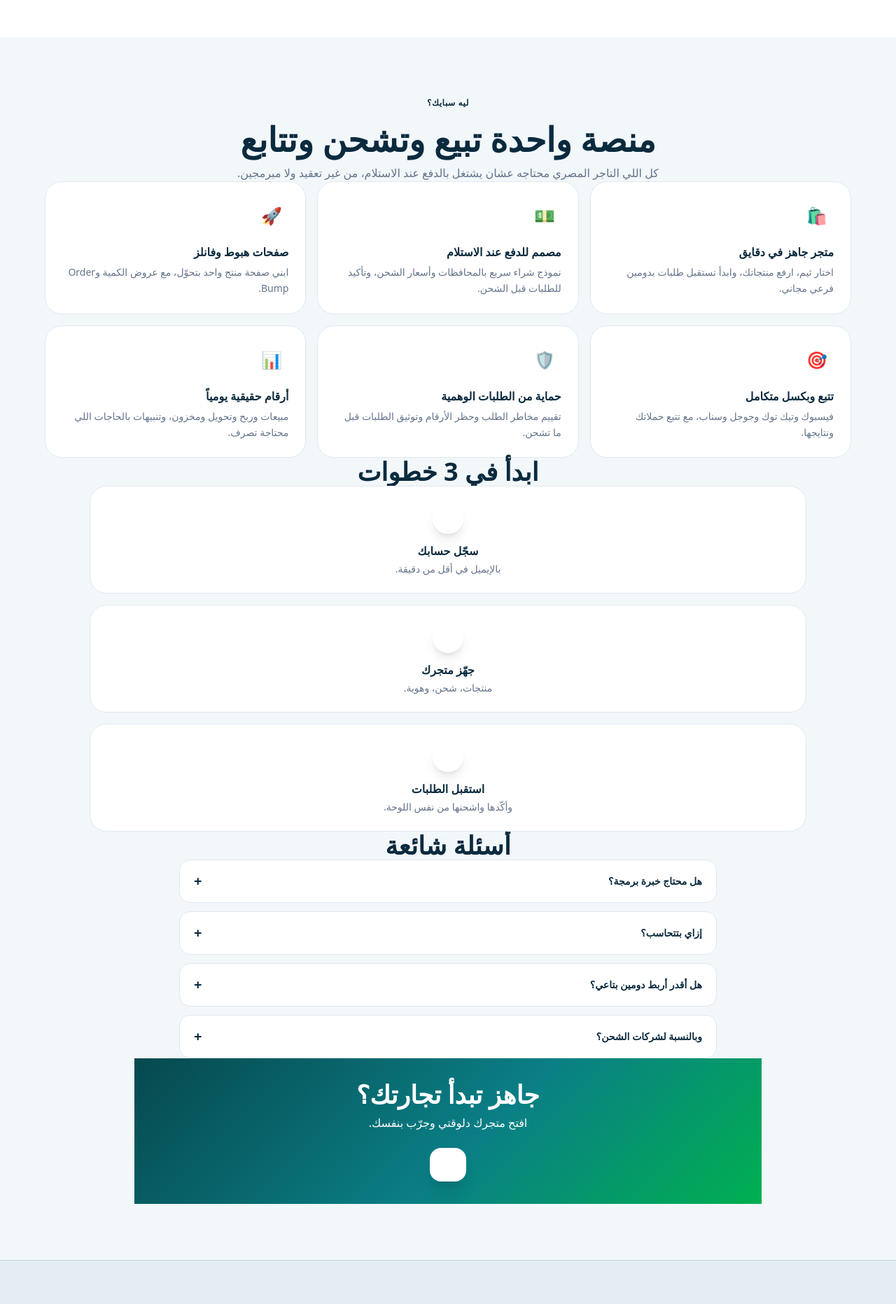
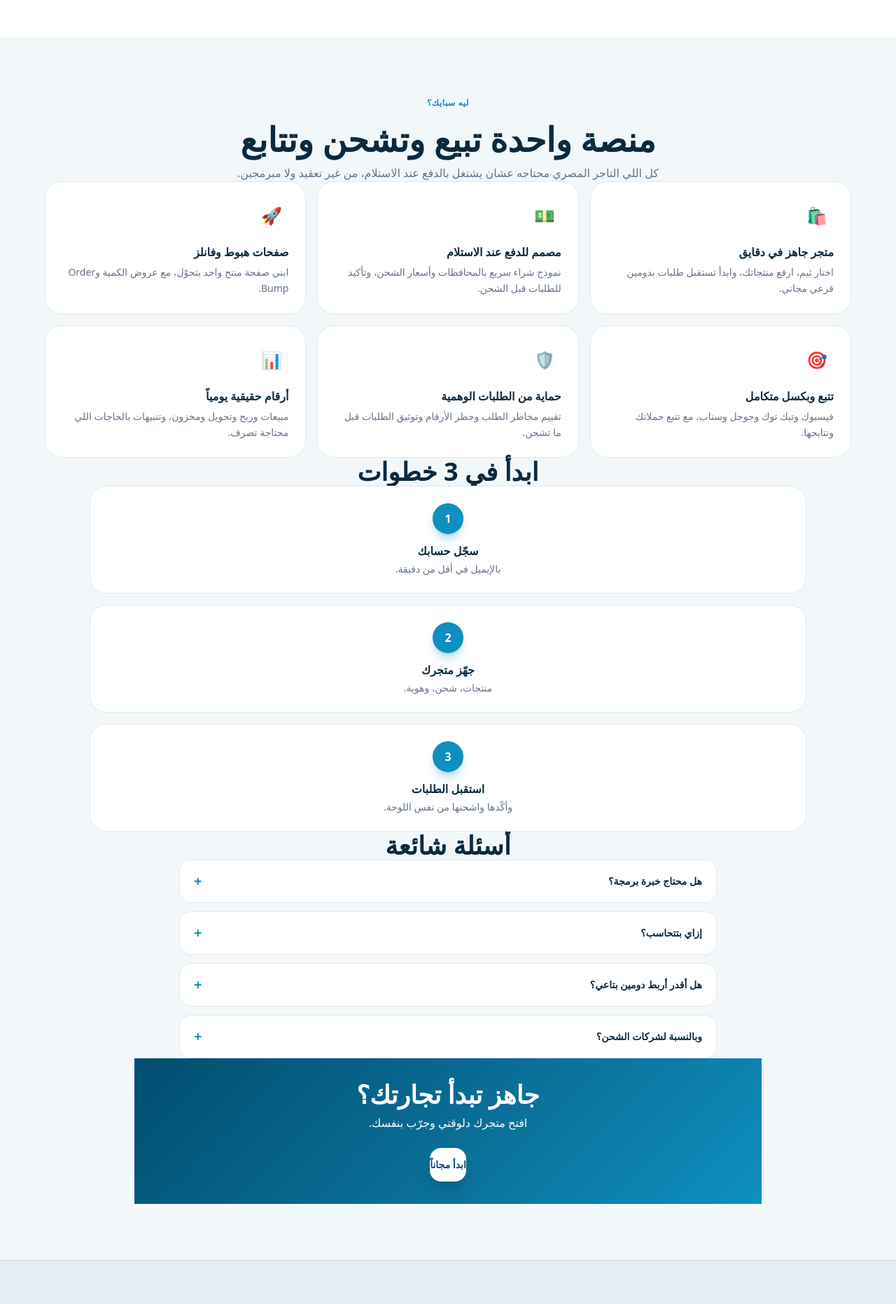
Before and after one commit to hassangaballah374-tech/fast-order-page, a Next.js app: page / in a window 1280 px wide. Shown: the part 1697-3560 px from the top of the page at 70% size. Built offline with nearby package versions, Linux system fonts and the light colour scheme.

Commit message:
Update HomeExtras.jsx

```diff
--- a/components/home/HomeExtras.jsx
+++ b/components/home/HomeExtras.jsx
@@ -68,14 +68,14 @@ function Reveal({ children, delay = 0 }) {
 
 export default function HomeExtras({ lang = 'ar', isDark = false }) {
   const t = lang === 'en' ? EN : AR;
-  const card = isDark ? 'bg-[#0E1E38] border-slate-800' : 'bg-white border-slate-200';
+  const card = isDark ? 'bg-[#0A2A3E] border-slate-800' : 'bg-white border-slate-200';
   const mut = isDark ? 'text-slate-400' : 'text-slate-500';
   return (
     <div dir={lang === 'en' ? 'ltr' : 'rtl'} className="px-6 lg:px-16 py-20 space-y-24">
       <section className="max-w-6xl mx-auto">
         <Reveal>
           <div className="text-center max-w-2xl mx-auto mb-12">
-            <span className="inline-block text-xs font-black tracking-wider px-3 py-1 rounded-full bg-[#00B050]/10 text-[#00B050]">{t.kicker}</span>
+            <span className="inline-block text-xs font-black tracking-wider px-3 py-1 rounded-full bg-[#0E8FC0]/10 text-[#0E8FC0]">{t.kicker}</span>
             <h2 className="mt-4 text-3xl sm:text-5xl font-black leading-tight">{t.title}</h2>
             <p className={`mt-3 text-sm sm:text-base ${mut}`}>{t.sub}</p>
           </div>
@@ -83,8 +83,8 @@ export default function HomeExtras({ lang = 'ar', isDark = false }) {
         <div className="grid sm:grid-cols-2 lg:grid-cols-3 gap-4">
           {t.feats.map(([ic, h, d], i) => (
             <Reveal key={h} delay={i * 70}>
-              <div className={`group h-full rounded-3xl border p-6 transition duration-300 hover:-translate-y-1.5 hover:shadow-2xl hover:border-[#00B050]/60 ${card}`}>
-                <div className="w-12 h-12 rounded-2xl bg-gradient-to-br from-[#00B050]/20 to-[#00d4c8]/20 flex items-center justify-center text-2xl mb-4 transition group-hover:scale-110">{ic}</div>
+              <div className={`group h-full rounded-3xl border p-6 transition duration-300 hover:-translate-y-1.5 hover:shadow-2xl hover:border-[#0E8FC0]/60 ${card}`}>
+                <div className="w-12 h-12 rounded-2xl bg-gradient-to-br from-[#0E8FC0]/20 to-[#35B6E8]/20 flex items-center justify-center text-2xl mb-4 transition group-hover:scale-110">{ic}</div>
                 <h3 className="font-black text-base mb-1.5">{h}</h3>
                 <p className={`text-sm leading-relaxed ${mut}`}>{d}</p>
               </div>
@@ -99,7 +99,7 @@ export default function HomeExtras({ lang = 'ar', isDark = false }) {
           {t.steps.map(([n, h, d], i) => (
             <Reveal key={n} delay={i * 90}>
               <div className={`relative rounded-3xl border p-6 text-center ${card}`}>
-                <div className="w-11 h-11 mx-auto rounded-full bg-[#00B050] text-white font-black flex items-center justify-center mb-3 shadow-lg shadow-[#00B050]/30">{n}</div>
+                <div className="w-11 h-11 mx-auto rounded-full bg-[#0E8FC0] text-white font-black flex items-center justify-center mb-3 shadow-lg shadow-[#0E8FC0]/30">{n}</div>
                 <b className="block mb-1">{h}</b>
                 <p className={`text-sm ${mut}`}>{d}</p>
               </div>
@@ -115,7 +115,7 @@ export default function HomeExtras({ lang = 'ar', isDark = false }) {
             <Reveal key={q}>
               <details className={`group rounded-2xl border px-5 py-4 ${card}`}>
                 <summary className="flex items-center justify-between gap-3 cursor-pointer font-bold text-sm list-none">
-                  <span>{q}</span><span className="text-[#00B050] text-xl transition group-open:rotate-45">+</span>
+                  <span>{q}</span><span className="text-[#0E8FC0] text-xl transition group-open:rotate-45">+</span>
                 </summary>
                 <p className={`mt-3 text-sm leading-relaxed ${mut}`}>{a}</p>
               </details>
@@ -125,10 +125,10 @@ export default function HomeExtras({ lang = 'ar', isDark = false }) {
       </section>
 
       <Reveal>
-        <section className="max-w-4xl mx-auto rounded-[2rem] p-8 sm:p-12 text-center text-white relative overflow-hidden" style={{ background: 'linear-gradient(135deg,#06494e,#0a7f86 55%,#00B050)' }}>
+        <section className="max-w-4xl mx-auto rounded-[2rem] p-8 sm:p-12 text-center text-white relative overflow-hidden" style={{ background: 'linear-gradient(135deg,#014D6F,#0A7099 55%,#0E8FC0)' }}>
           <h2 className="text-2xl sm:text-4xl font-black">{t.ctaT}</h2>
           <p className="mt-2 opacity-90 text-sm sm:text-base">{t.ctaS}</p>
-          <Link href="/register" className="inline-block mt-6 px-8 py-3.5 rounded-2xl bg-white text-[#06494e] font-black text-sm shadow-xl transition hover:scale-105 active:scale-95">{t.cta}</Link>
+          <Link href="/register" className="inline-block mt-6 px-8 py-3.5 rounded-2xl bg-white text-[#014D6F] font-black text-sm shadow-xl transition hover:scale-105 active:scale-95">{t.cta}</Link>
         </section>
       </Reveal>
     </div>
```
